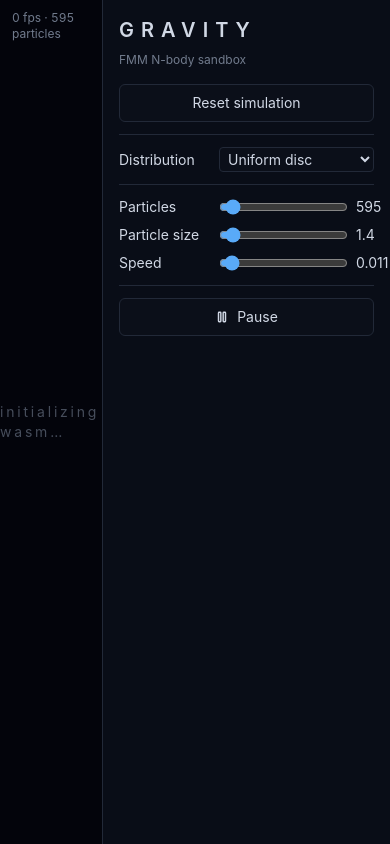
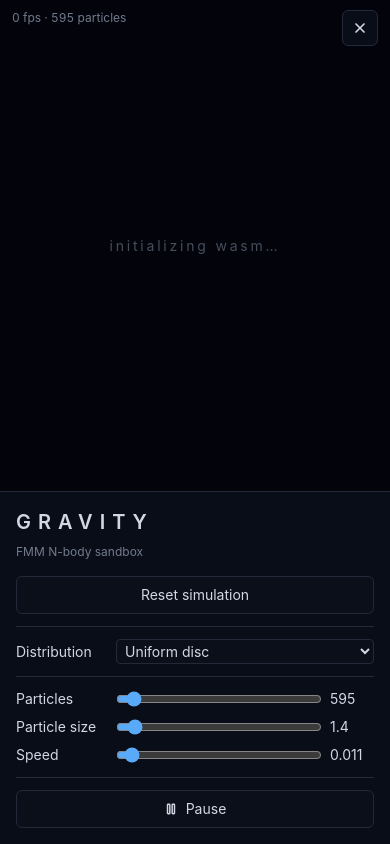
Before and after one commit to Pixelrick420/Gravity, a Svelte app: page / in a window 390 px wide. Built offline with nearby package versions, Linux system fonts and the light colour scheme.

Commit message:
feat: responsive website

```diff
--- a/src/App.svelte
+++ b/src/App.svelte
@@ -4,6 +4,7 @@
   import SimCanvas from './lib/SimCanvas.svelte';
   import Controls from './lib/Controls.svelte';
   import ErrorOverlay from './lib/ErrorOverlay.svelte';
+  import { Menu, X } from '@lucide/svelte';
 
   const worker = new Worker(new URL('./lib/sim.worker.ts', import.meta.url), {
     type: 'module',
@@ -12,6 +13,7 @@
   let fps = $state(0);
   let error = $state<string | null>(null);
   let canvasReady = $state(false);
+  let panelOpen = $state(true);
 
   worker.onmessage = (ev: MessageEvent<FromWorker>) => {
     const msg = ev.data;
@@ -40,7 +42,7 @@
   <title>Gravity</title>
 </svelte:head>
 
-<main class="flex h-screen w-screen overflow-hidden bg-void font-sans text-ink">
+<main class="flex h-dvh w-full flex-col overflow-hidden bg-void font-sans text-ink sm:flex-row">
   <div class="relative min-w-0 flex-1">
     <SimCanvas {worker} />
     {#if !canvasReady}
@@ -51,8 +53,22 @@
     <div class="pointer-events-none absolute top-2.5 left-3 text-xs tabular-nums text-muted">
       {fps} fps · {Math.round(simParams.count)} particles
     </div>
+    <button
+      type="button"
+      aria-label={panelOpen ? 'Hide controls' : 'Show controls'}
+      class="absolute top-2.5 right-3 z-10 grid size-9 cursor-pointer place-items-center rounded-md border border-edge bg-surface/90 text-ink transition-colors hover:bg-surface-hover"
+      onclick={() => (panelOpen = !panelOpen)}
+    >
+      {#if panelOpen}
+        <X size={16} strokeWidth={2.5} />
+      {:else}
+        <Menu size={16} strokeWidth={2.5} />
+      {/if}
+    </button>
   </div>
-  <Controls {worker} />
+  {#if panelOpen}
+    <Controls {worker} />
+  {/if}
 </main>
 
 {#if error}
--- a/src/app.css
+++ b/src/app.css
@@ -25,9 +25,10 @@ body {
 }
 
 @layer components {
-  /* Panel row grid: label | input | readout. */
+  /* Panel row grid: label | input | readout. minmax(0,1fr) keeps the
+     range input's intrinsic width from forcing the row to overflow. */
   .panel-row {
-    @apply grid grid-cols-[92px_1fr_44px] items-center gap-2;
+    @apply grid grid-cols-[92px_minmax(0,1fr)_44px] items-center gap-2;
     & select {
       @apply col-span-2;
     }
--- a/src/lib/Controls.svelte
+++ b/src/lib/Controls.svelte
@@ -55,7 +55,7 @@
   }
 </script>
 
-<aside class="flex h-full w-72 shrink-0 flex-col gap-2 overflow-y-auto border-l border-edge bg-surface/90 p-4 text-sm text-ink">
+<aside class="flex max-h-[45dvh] w-full shrink-0 flex-col gap-2 overflow-y-auto border-t border-edge bg-surface/90 p-4 text-sm text-ink sm:h-full sm:max-h-none sm:w-72 sm:border-t-0 sm:border-l">
   <h1 class="m-0 text-xl font-semibold tracking-[0.35em]">GRAVITY</h1>
   <p class="mb-2 mt-0 text-xs text-muted">FMM N-body sandbox</p>
 
@@ -77,7 +77,7 @@
   {#each sliders as spec (spec.key)}
     <label class="panel-row">
       <span>{spec.label}</span>
-      <input class="accent-accent" type="range" min={spec.min} max={spec.max} step={spec.step} bind:value={simParams[spec.key]} />
+      <input class="min-w-0 w-full accent-accent" type="range" min={spec.min} max={spec.max} step={spec.step} bind:value={simParams[spec.key]} />
       <output>{(spec.format ?? String)(simParams[spec.key])}</output>
     </label>
   {/each}
```
